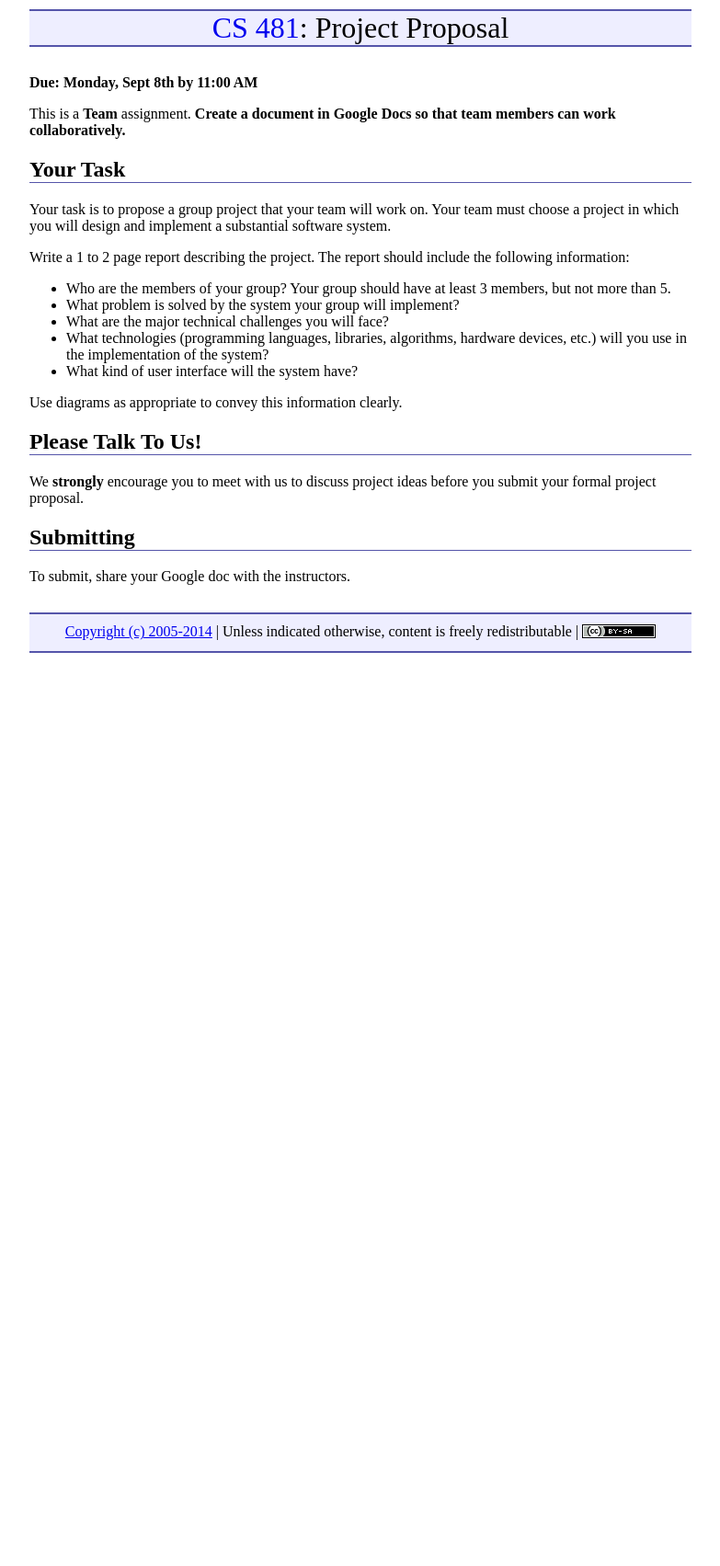
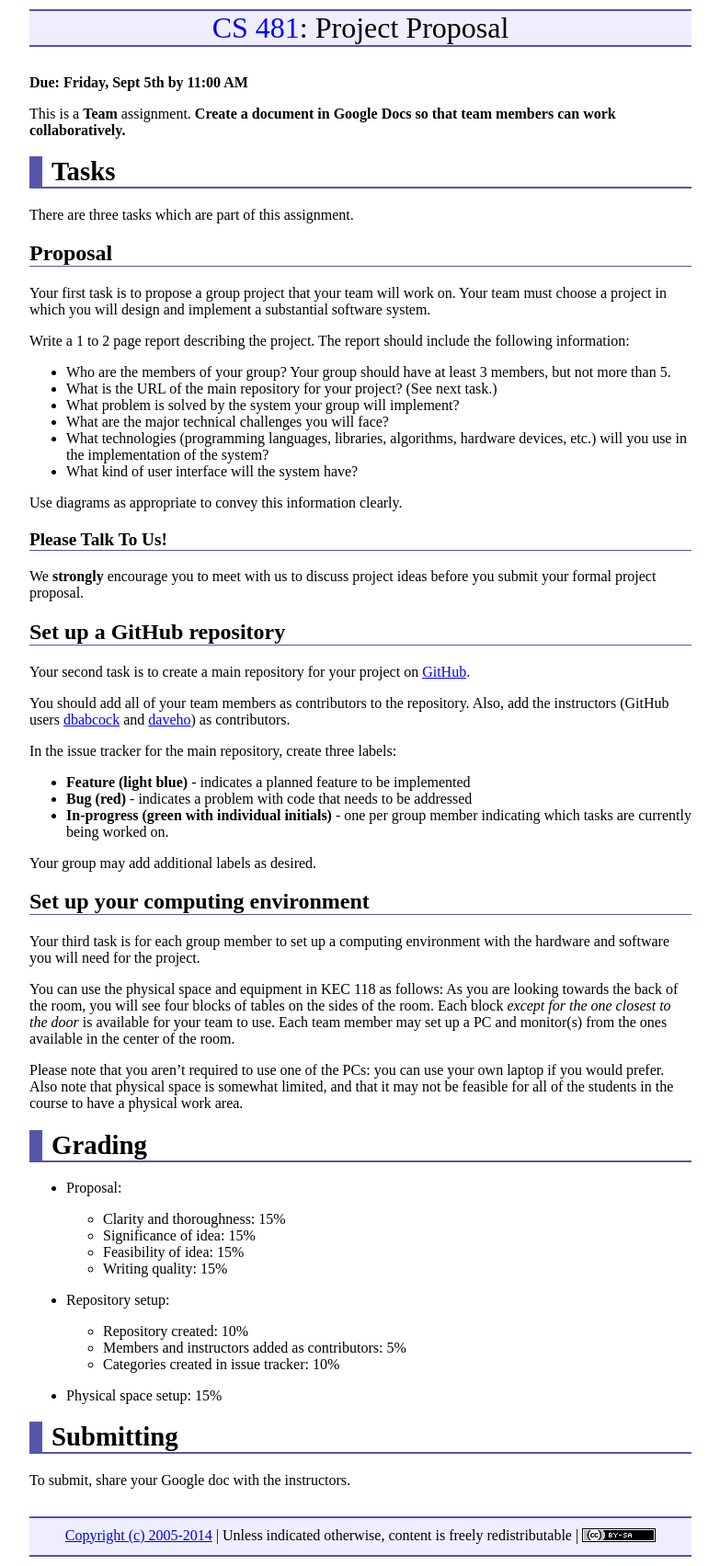
Before and after one commit to ycpcs/cs481-fall2014, a Jekyll site: the page built from assign/assign01.md, in a window 1280 px wide. Shown: the whole page at 92% size, without its empty margins (248-1031 px from the left). Built offline with Jekyll 4.4.1, drawn with Linux system fonts in a browser that asks for light colours; nearby versions of some CDN libraries; Markdown is read by kramdown in place of the engine named in the settings; before the commit the page ends 900 px from its top, so only the background shows below that.

Commit message:
require repo/workspace setup for assign1

```diff
--- a/assign/assign01.md
+++ b/assign/assign01.md
@@ -3,18 +3,22 @@ layout: default
 title: "Project Proposal"
 ---
 
-**Due: Monday, Sept 8th by 11:00 AM**
+**Due: Friday, Sept 5th by 11:00 AM**
 
 This is a **Team** assignment. **Create a document in Google Docs so that team members can work collaboratively.**
 
-Your Task
----------
+# Tasks
 
-Your task is to propose a group project that your team will work on. Your team must choose a project in which you will design and implement a substantial software system.
+There are three tasks which are part of this assignment.
+
+## Proposal
+
+Your first task is to propose a group project that your team will work on. Your team must choose a project in which you will design and implement a substantial software system.
 
 Write a 1 to 2 page report describing the project. The report should include the following information:
 
 -   Who are the members of your group? Your group should have at least 3 members, but not more than 5.
+-   What is the URL of the main repository for your project?  (See next task.)
 -   What problem is solved by the system your group will implement?
 -   What are the major technical challenges you will face?
 -   What technologies (programming languages, libraries, algorithms, hardware devices, etc.) will you use in the implementation of the system?
@@ -22,12 +26,49 @@ Write a 1 to 2 page report describing the project. The report should include the
 
 Use diagrams as appropriate to convey this information clearly.
 
-Please Talk To Us!
-------------------
+### Please Talk To Us!
 
 We **strongly** encourage you to meet with us to discuss project ideas before you submit your formal project proposal.
 
-Submitting
-----------
+## Set up a GitHub repository
+
+Your second task is to create a main repository for your project on [GitHub](https://github.com).
+
+You should add all of your team members as contributors to the repository.  Also, add the instructors (GitHub users [dbabcock](https://github.com/dbabcock) and [daveho](https://github.com/daveho)) as contributors.
+
+In the issue tracker for the main repository, create three labels:
+
+-   **Feature (light blue)** - indicates a planned feature to be implemented
+-   **Bug (red)** - indicates a problem with code that needs to be addressed
+-   **In-progress (green with individual initials)** - one per group member indicating which tasks are currently being worked on.
+
+Your group may add additional labels as desired.
+
+## Set up your computing environment
+
+Your third task is for each group member to set up a computing environment with the hardware and software you will need for the project.
+
+You can use the physical space and equipment in KEC 118 as follows: As you are looking towards the back of the room, you will see four blocks of tables on the sides of the room.  Each block *except for the one closest to the door* is available for your team to use.  Each team member may set up a PC and monitor(s) from the ones available in the center of the room.
+
+Please note that you aren't required to use one of the PCs: you can use your own laptop if you would prefer.  Also note that physical space is somewhat limited, and that it may not be feasible for all of the students in the course to have a physical work area.
+
+# Grading
+
+* Proposal:
+
+  - Clarity and thoroughness: 15%
+  - Significance of idea: 15%
+  - Feasibility of idea: 15%
+  - Writing quality: 15%
+
+* Repository setup:
+
+  - Repository created: 10%
+  - Members and instructors added as contributors: 5%
+  - Categories created in issue tracker: 10%
+
+* Physical space setup: 15%
+
+# Submitting
 
 To submit, share your Google doc with the instructors.
```
Also changed, not shown: assign/assign03.md (+7 -18 lines), schedule.md (+2 -2 lines).
